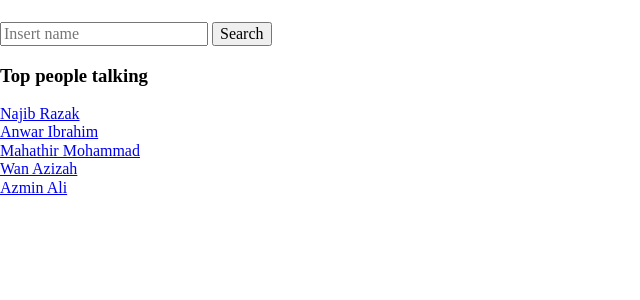
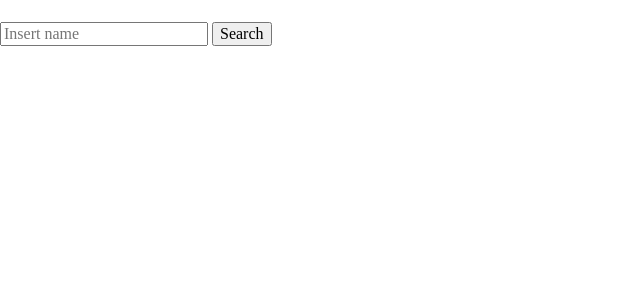
Before and after one commit to petakajaib/dia-kata, a Flask app: page / in a window 1280 px wide. Shown: the part 58-358 px from the top of the page, without its empty margins (0-640 px from the left). Run offline with Flask 2, Linux system fonts and the light colour scheme; parts of the project's set-up code (start-up, migrations or seed data) failed here and were passed over; some libraries are stand-ins or nearby versions.

Commit message:
comment out top talkers

```diff
--- a/api/templates/search.html
+++ b/api/templates/search.html
@@ -41,13 +41,17 @@
 
     <div class="results">
       <div class="results_message">
-        <h3>Top people talking</h3>
+        <div>
 
-          <div class="result_item"><a id="najib" href="/page-2/">Najib Razak</a></div>
-          <div class="result_item"><a id="anwar" href="/page-2/">Anwar Ibrahim</a></div>
-          <div class="result_item"><a id="mahathir" href="/page-2/">Mahathir Mohammad</a></div>
-          <div class="result_item"><a id="wanazizah" href="/page-2/">Wan Azizah</a></div>
-          <div class="result_item"><a id="azminali" href="/page-2/">Azmin Ali</a></div>
+          <!-- <h3>Top people talking</h3>
+
+            <div class="result_item"><a id="najib" href="/page-2/">Najib Razak</a></div>
+            <div class="result_item"><a id="anwar" href="/page-2/">Anwar Ibrahim</a></div>
+            <div class="result_item"><a id="mahathir" href="/page-2/">Mahathir Mohammad</a></div>
+            <div class="result_item"><a id="wanazizah" href="/page-2/">Wan Azizah</a></div>
+            <div class="result_item"><a id="azminali" href="/page-2/">Azmin Ali</a></div> -->
+
+        </div>
 
       </div>
     </div>
```
